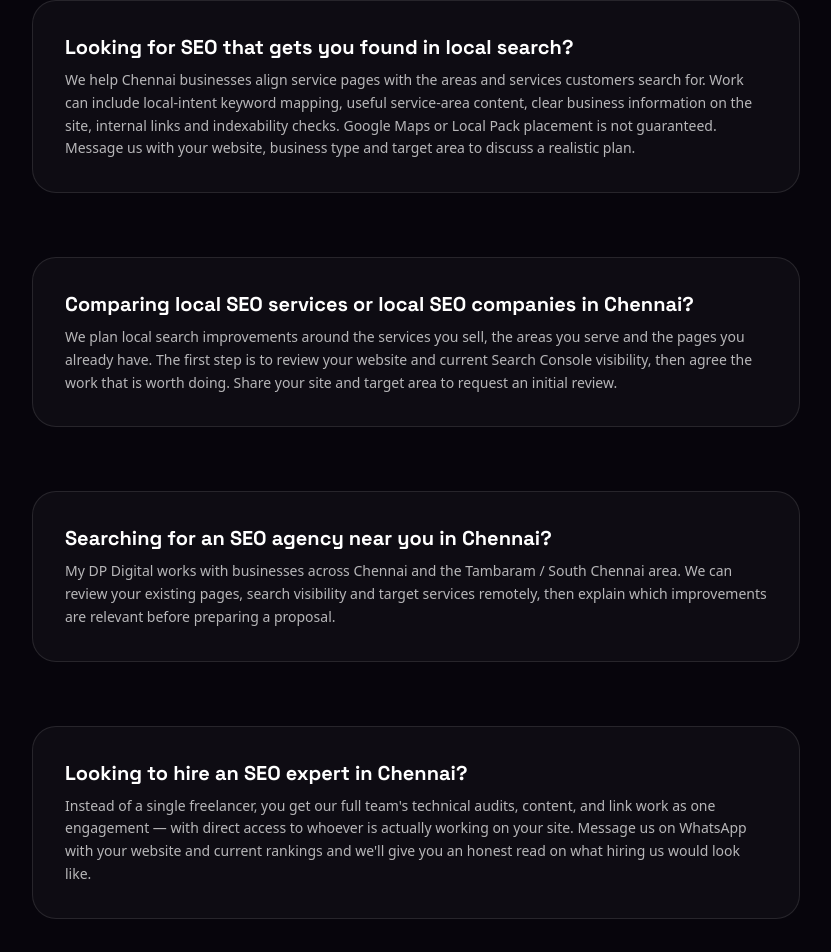
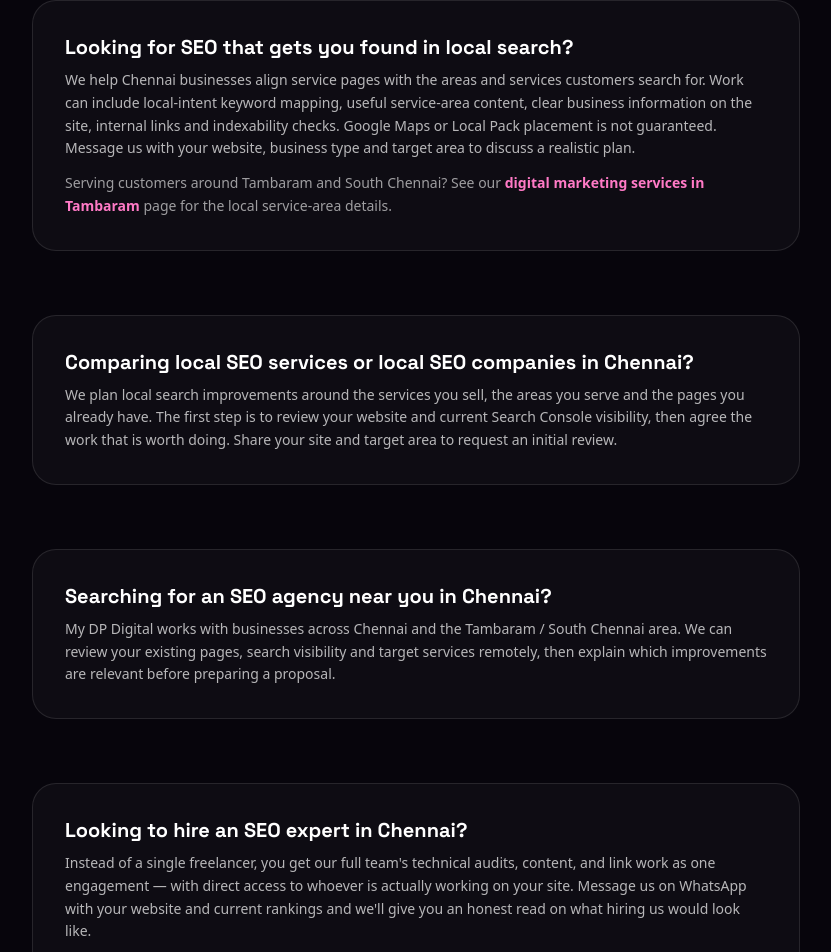
Before and after one commit to deenapriyanka00217-arch/my-dp-Digital, a React (Vite) app: page /services/seo in a window 1280 px wide. Shown: the part 2174-3126 px from the top of the page, without its empty margins (224-1055 px from the left). Built offline with nearby package versions, Linux system fonts and the light colour scheme.

Commit message:
Link Chennai SEO guidance to Tambaram service area

```diff
--- a/src/pages/SEO.tsx
+++ b/src/pages/SEO.tsx
@@ -170,6 +170,13 @@ const SEOPage = () => {
             internal links and indexability checks. Google Maps or Local Pack placement is not guaranteed. Message us
             with your website, business type and target area to discuss a realistic plan.
           </p>
+          <p className="mt-3 text-xs sm:text-sm text-white/60 leading-relaxed">
+            Serving customers around Tambaram and South Chennai? See our{' '}
+            <Link to="/tambaram" className="text-[#FF7AC6] font-semibold hover:underline">
+              digital marketing services in Tambaram
+            </Link>{' '}
+            page for the local service-area details.
+          </p>
         </div>
 
         {/* ================= QUICK ANSWER: LOCAL SEO SERVICES IN CHENNAI ================= */}
```
